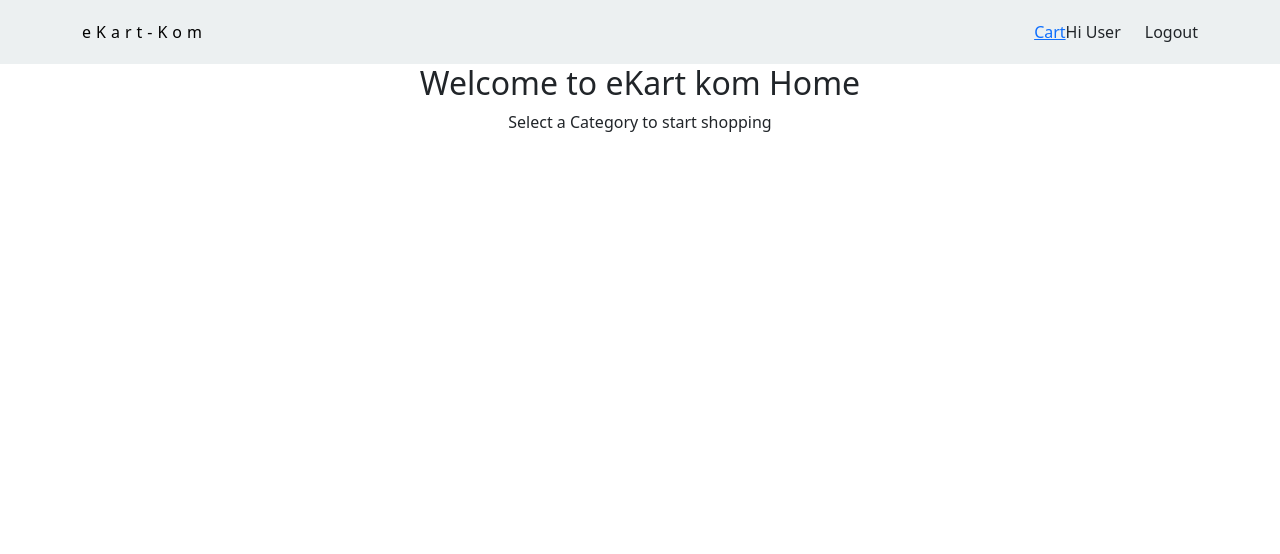
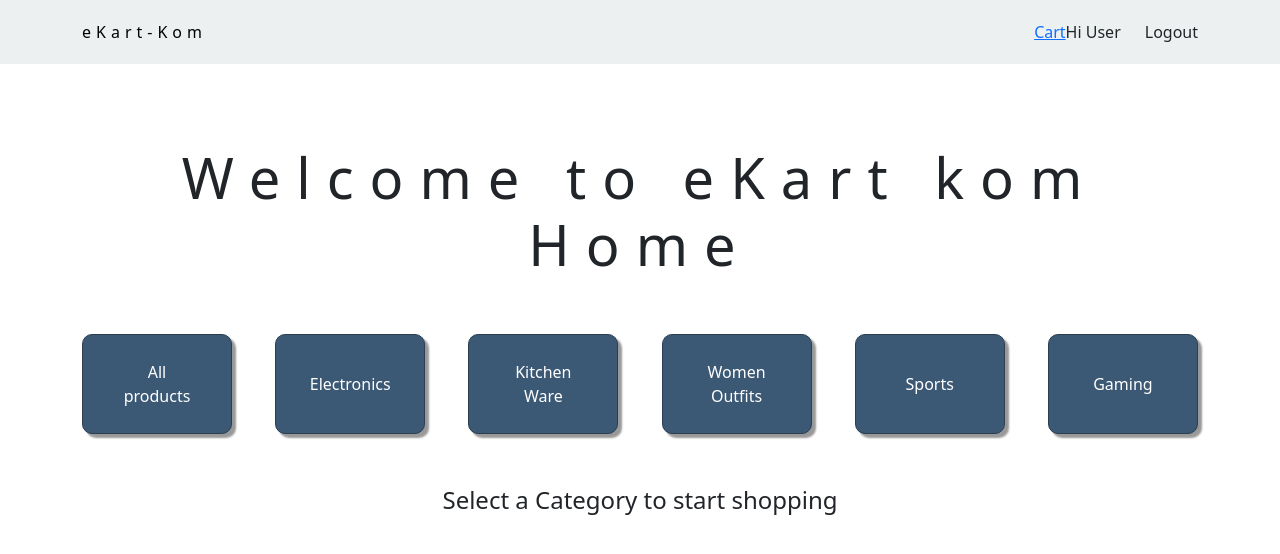
Before and after one commit to noobmaster69jr/AlgoCamp-basic-projects, a plain HTML site: page Ecommerce-app/index.html in a window 1280 px wide. Drawn offline with nearby package versions, Linux system fonts and the light colour scheme.

Commit message:
added css and html for categories on home page

```diff
--- a/Ecommerce-app/CSS/common.css
+++ b/Ecommerce-app/CSS/common.css
@@ -1,5 +1,8 @@
 :root{
     --blue-gray: #ecf0f1;
+    --pale-blue: #2c3e50;
+    --mid-gray: #999;
+    --jean-blue: #3b5875;
 }
 
 html {
--- a/Ecommerce-app/CSS/home.css
+++ b/Ecommerce-app/CSS/home.css
@@ -0,0 +1,38 @@
+.home-title {
+    font-size: 3.5rem;
+    margin-top: 5rem;
+    letter-spacing: 1rem;
+}
+
+.category-title{
+    margin-top: 3rem;
+    font-size: 1.5rem;
+}
+
+.category-list {
+    margin-top: 3rem;
+    gap: 1rem;
+}
+
+.category-item {
+    border: 1px solid var(--pale-blue);
+    box-shadow: 4px 4px 2px var(--mid-gray);
+    width: 150px;
+    background-color: var(--jean-blue);
+    padding: 20px 30px;
+    border-radius: 10px;
+    text-align: center;
+    min-height: 100px;
+    min-width: 135px;
+}
+
+.category-item a {
+    color: white;
+    text-decoration: none;
+    font-size: 1rem;
+}
+
+.category-item:hover {
+    box-shadow: 0px 0px;
+    transition: box-shadow 0.15s linear 0s;
+}
--- a/Ecommerce-app/index.html
+++ b/Ecommerce-app/index.html
@@ -38,8 +38,16 @@
                 <h2 class="home-title text-center">
                     Welcome to eKart kom Home
                 </h2>
-                <div class="category-list d-flex flex-row justify-content-center align-items-center" id="categoryList">
-                    <!-- Add Category list childs -->
+                <div class="category-list d-flex flex-row justify-content-between align-items-center" id="categoryList">
+                    <!-- List of Categories -->
+                    <div class="category-item d-flex align-items-center justify-content-center">
+                        <a href="">All products</a>
+                    </div>
+                    <div class="category-item d-flex align-items-center justify-content-center"><a href="">Electronics</a></div>
+                    <div class="category-item d-flex align-items-center justify-content-center"><a href="">Kitchen Ware</a></div>
+                    <div class="category-item d-flex align-items-center justify-content-center"><a href="">Women Outfits</a></div>
+                    <div class="category-item d-flex align-items-center justify-content-center"><a href="">Sports</a></div>
+                    <div class="category-item d-flex align-items-center justify-content-center"><a href="">Gaming</a></div>
                 </div>
                 <div class="category-title text-center">Select a Category to start shopping</div>
             </div>
```
